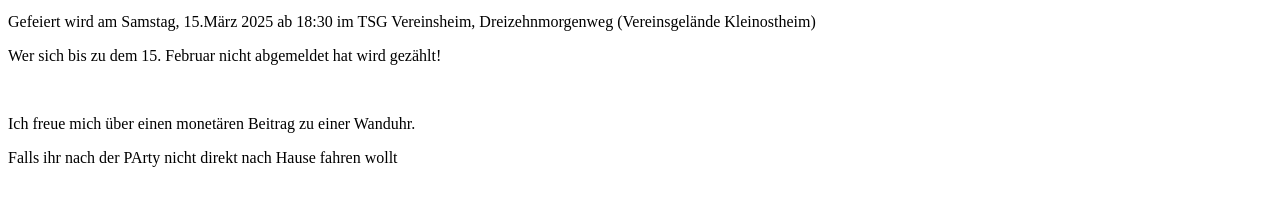
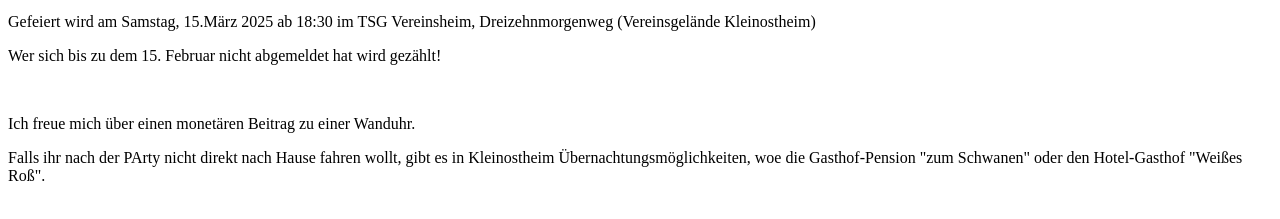
Before and after one commit to Placida5/Papa_Geburtstag, a plain HTML site: page Einladung.html in a window 1280 px wide. Shown: the part 101-320 px from the top of the page. Drawn offline with Linux system fonts and the light colour scheme.

Commit message:
Update erster Versuch Einladung.html

```diff
--- a/Einladung.html
+++ b/Einladung.html
@@ -13,6 +13,6 @@
     <p>Wer sich bis zu dem 15. Februar nicht abgemeldet hat wird gezählt!</p>
     </br>
     <p> Ich freue mich über einen monetären Beitrag zu einer Wanduhr. </p>
-    <p> Falls ihr nach der PArty nicht direkt nach Hause fahren wollt</p>
+    <p> Falls ihr nach der PArty nicht direkt nach Hause fahren wollt, gibt es in Kleinostheim Übernachtungsmöglichkeiten, woe die Gasthof-Pension "zum Schwanen" oder den Hotel-Gasthof "Weißes Roß".</p>
   </body>
 </html>
```
